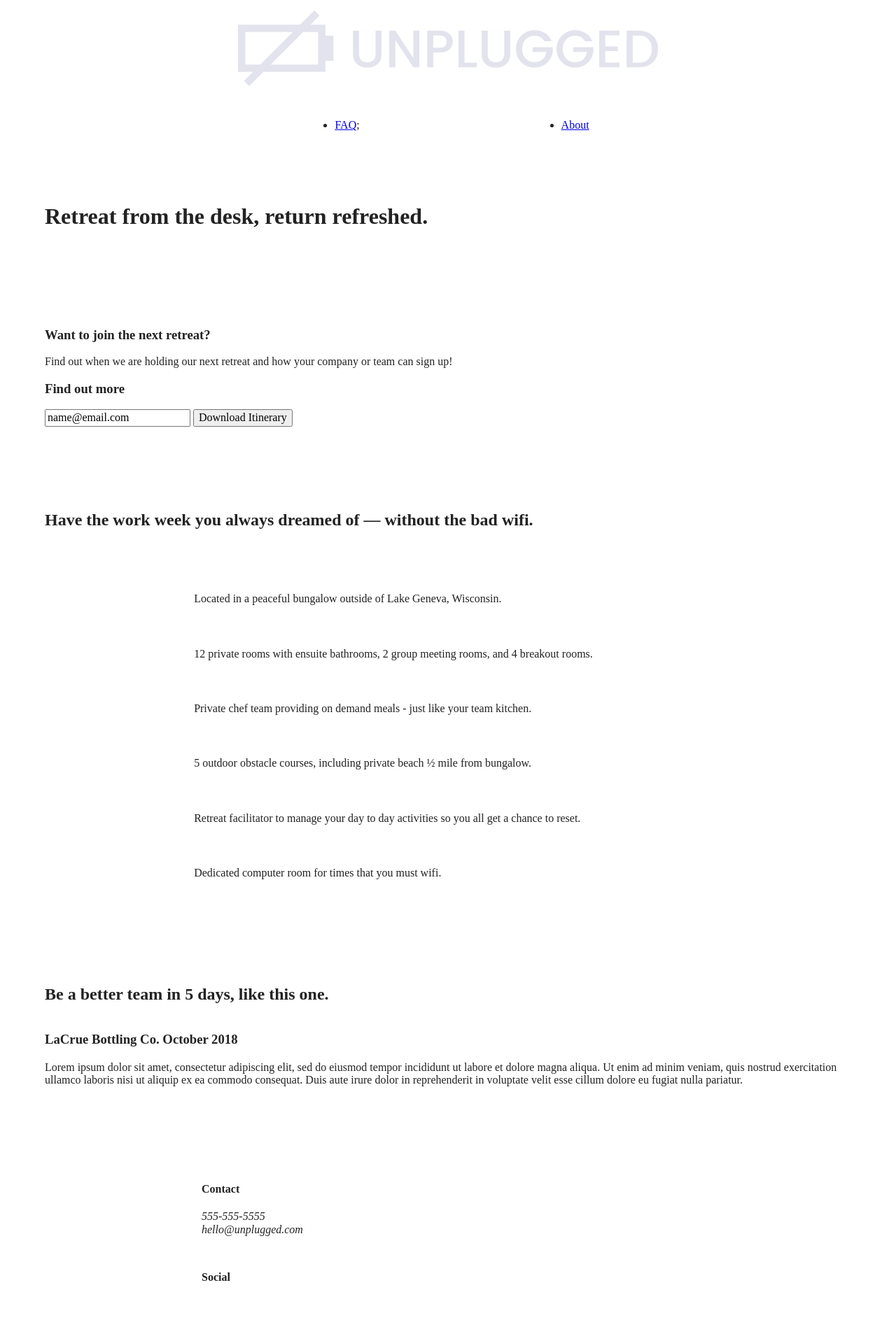
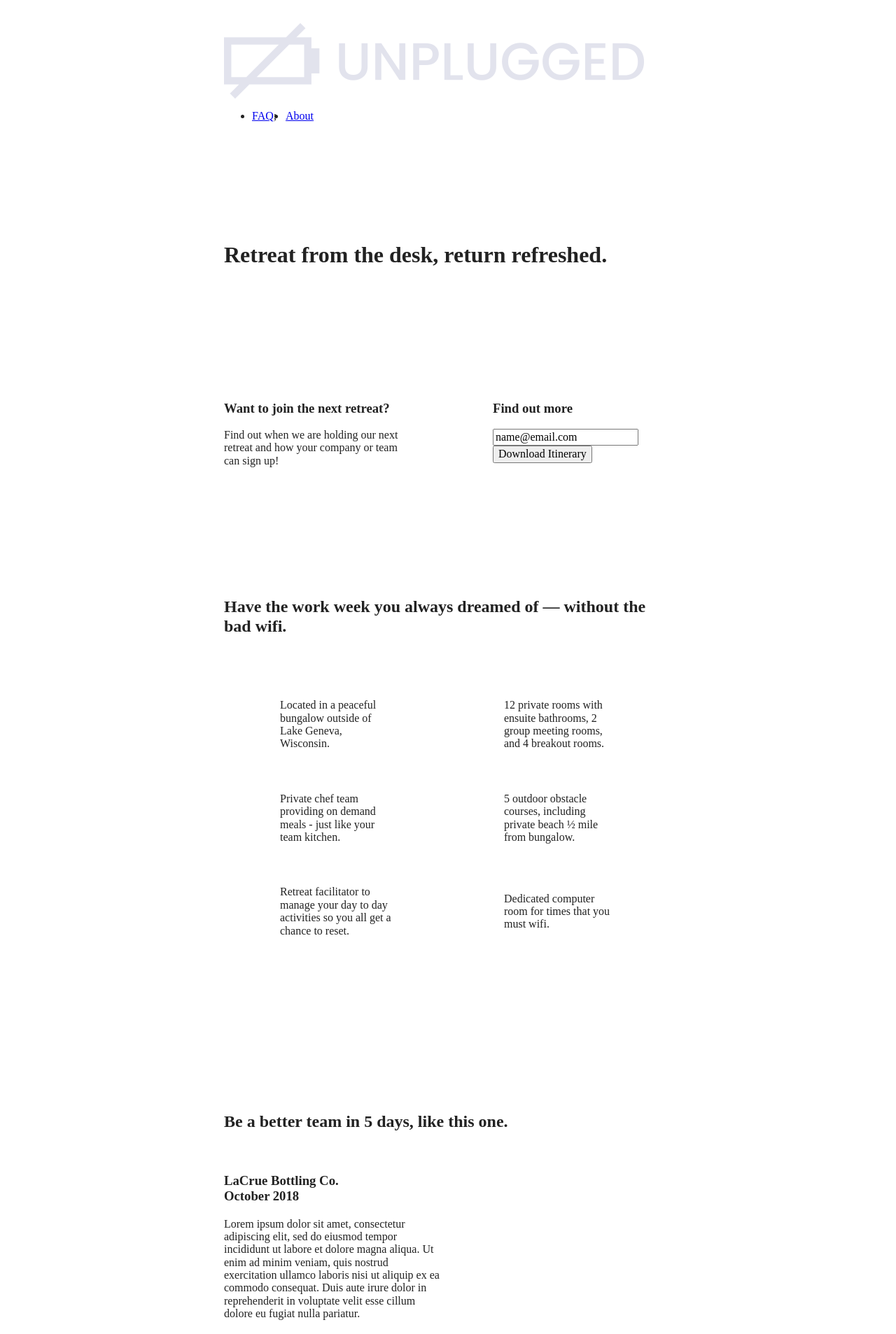
Before and after one commit to tatto218/unplugged, a website built with Parcel: page index.html in a window 1280 px wide. Shown: the top 1907 px of the page at 70% size. Built offline with nearby package versions, Linux system fonts and the light colour scheme.

Commit message:
Added media query for tablets

```diff
--- a/css/main.css
+++ b/css/main.css
@@ -368,8 +368,140 @@ textarea {
    Modify as content requires.
    ========================================================================== */
 
-@media only screen and (min-width: 35em) {
-  /* Style adjustments for viewports that meet the condition */
+@media screen and (min-width: 768px) {
+  /*---------Tablet Design here---------*/
+  .content-wrapper {
+    max-width: 640px;
+    margin: 100px 0;
+  }
+
+  /* Header */
+  header {
+    justify-content: space-around;
+    padding: 33px 0;
+  }
+
+  header .content-wrapper {
+    width: 100%;
+    justify-content: space-between;
+  }
+
+  header nav {
+    width: 20%;
+  }
+
+  header nav ul {
+    justify-content: space-between;
+  }
+
+  .header-divider {
+    display: none;
+  }
+  /* Hero Area */
+
+  /* Aside */
+  aside .content-wrapper {
+    margin: 50px 0;
+    display: flex;
+    justify-content: space-between;
+    flex-flow: row wrap;
+  }
+
+  aside .content-wrapper .form-description,
+  aside .content-wrapper .form {
+    width: 40%;
+    margin: 0;
+  }
+
+  /* Features */
+  .features article {
+    display: flex;
+    justify-content: center;
+    align-items: center;
+    flex-flow: column wrap;
+    flex-basis: 50%;
+  }
+
+  .features .features-item-description {
+    width: 50%;
+  }
+
+  /* Reviews */
+  .reviews article {
+    display: flex;
+    justify-content: space-between;
+  }
+
+  .reviews article div {
+    width: 49%;
+  }
+
+  /* Footer */
+  footer .content-wrapper {
+    width: 65%;
+    margin: 100px 0;
+  }
+
+  .footer-content {
+    display: flex;
+    justify-content: space-between;
+    align-items: center;
+  }
+
+  footer .contact {
+    margin-bottom: 0;
+  }
+
+  footer .copyright {
+    width: 100%;
+  }
+
+  /* ==========================================================================
+   About Page
+   ========================================================================== */
+
+  .mission-content {
+    display: flex;
+    justify-content: space-between;
+    align-items: center;
+    padding-top: 20px
+  }
+
+  .mission-content p {
+    width: 45%;
+  }
+
+  .contact-section .content-wrapper h2 {
+    width: 80%;
+  }
+
+  .contact-content {
+    display: flex;
+    justify-content: space-between;
+    align-items: flex-start;
+  }
+
+  /* ==========================================================================
+   FAQ Page
+   ========================================================================== */
+
+  .faq .content-wrapper {
+    justify-content: space-between;
+  }
+
+  .faq-content {
+    flex-basis: 45%;
+  }
+
+  .faq h2 {
+    width: 100%;
+  }
+
+}
+
+@media screen and (min-width: 1200px) {
+  /*---------Mobile Design here---------*/
+
 }
 
 @media print,
```
Lines whose indentation alone changed are shown as unchanged.
